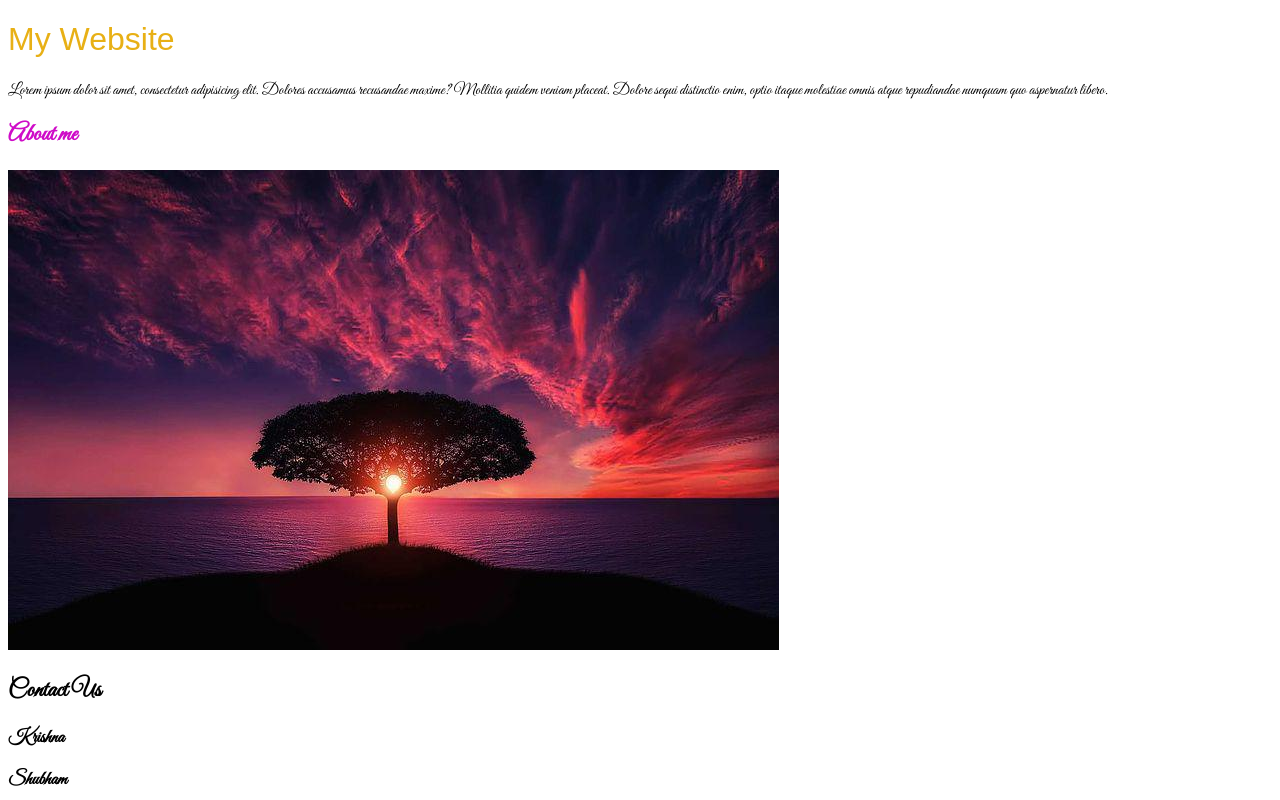
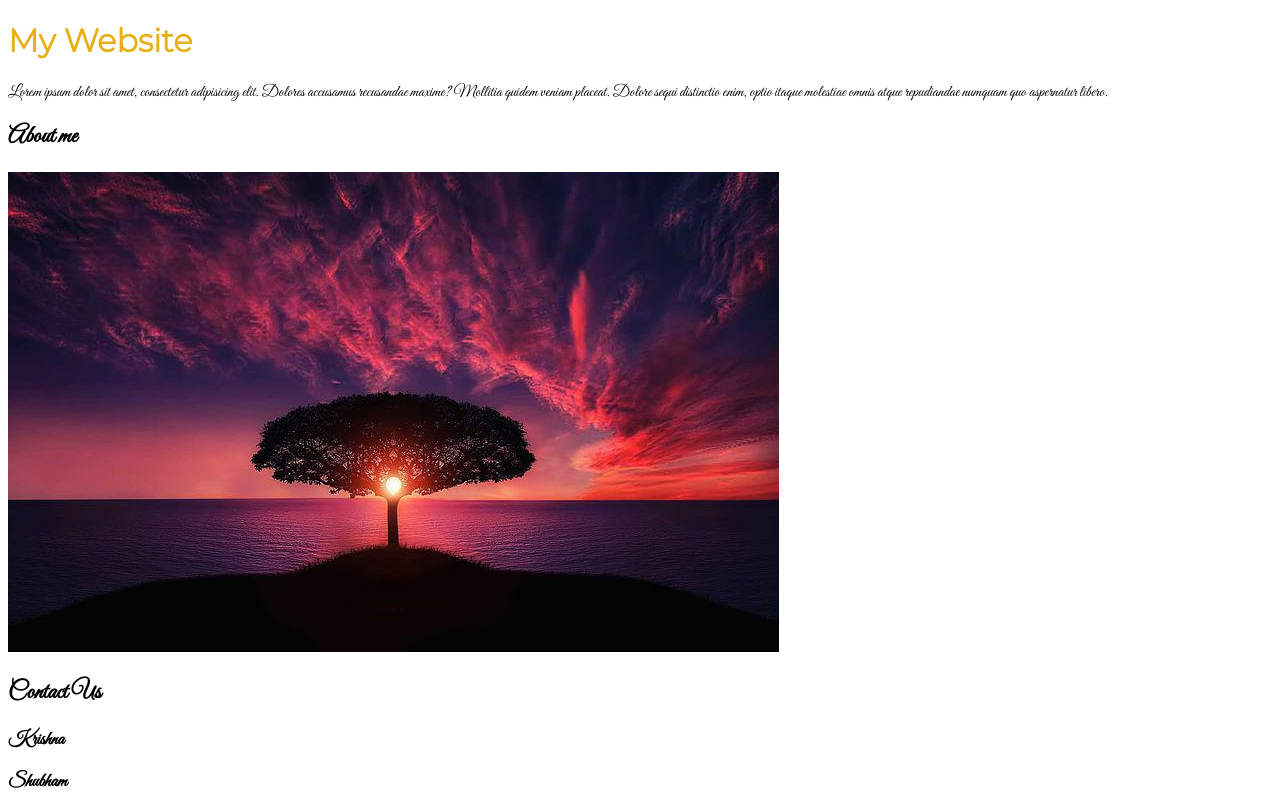
Before and after one commit to Kisna2512/Tailwind_CSS, a website built with Vite: page index.html in a window 1280 px wide. Shown: the top 800 px of the page. Built offline with nearby package versions, Linux system fonts and the light colour scheme.

Commit message:
Using external google fonts

```diff
--- a/style.css
+++ b/style.css
@@ -87,24 +87,28 @@ body {
   /* text-transform: uppercase; */
   /* text-align: justify;
    */
-  font-family: "Great Vibes", cursive;
+  /* font-family: "Great Vibes";
+   */
+  font-family: "Great Vibes", sans-serif;
 }
 
 #title {
   color: rgb(232, 176, 21);
-  font-weight: 100;
-  /* font-style: italic;
-   */
-  /* font-family: "Lucida Sans", "Lucida Sans Regular", "Lucida Grande",
-    "Lucida Sans Unicode", Geneva, Verdana, sans-serif; */
-  font-family: sans-serif;
-}
-.subtitle {
-  color: rgb(207, 12, 200);
+  font-family: "Montserrat", sans-serif;
 }
 
-#google-link {
+/* font-style: italic;
+
+/* font-family: "Lucida Sans", "Lucida Sans Regular", "Lucida Grande",
+    "Lucida Sans Unicode", Geneva, Verdana, sans-serif; */
+/* } */
+/* .subtitle {
+  color: rgb(207, 12, 200);
+
+
+
+/* #google-link {
   text-decoration: none;
   /* text-decoration: line-through; */
-  /* text-decoration: wavy; */
-}
+/* text-decoration: wavy; */
+/* } */
```
